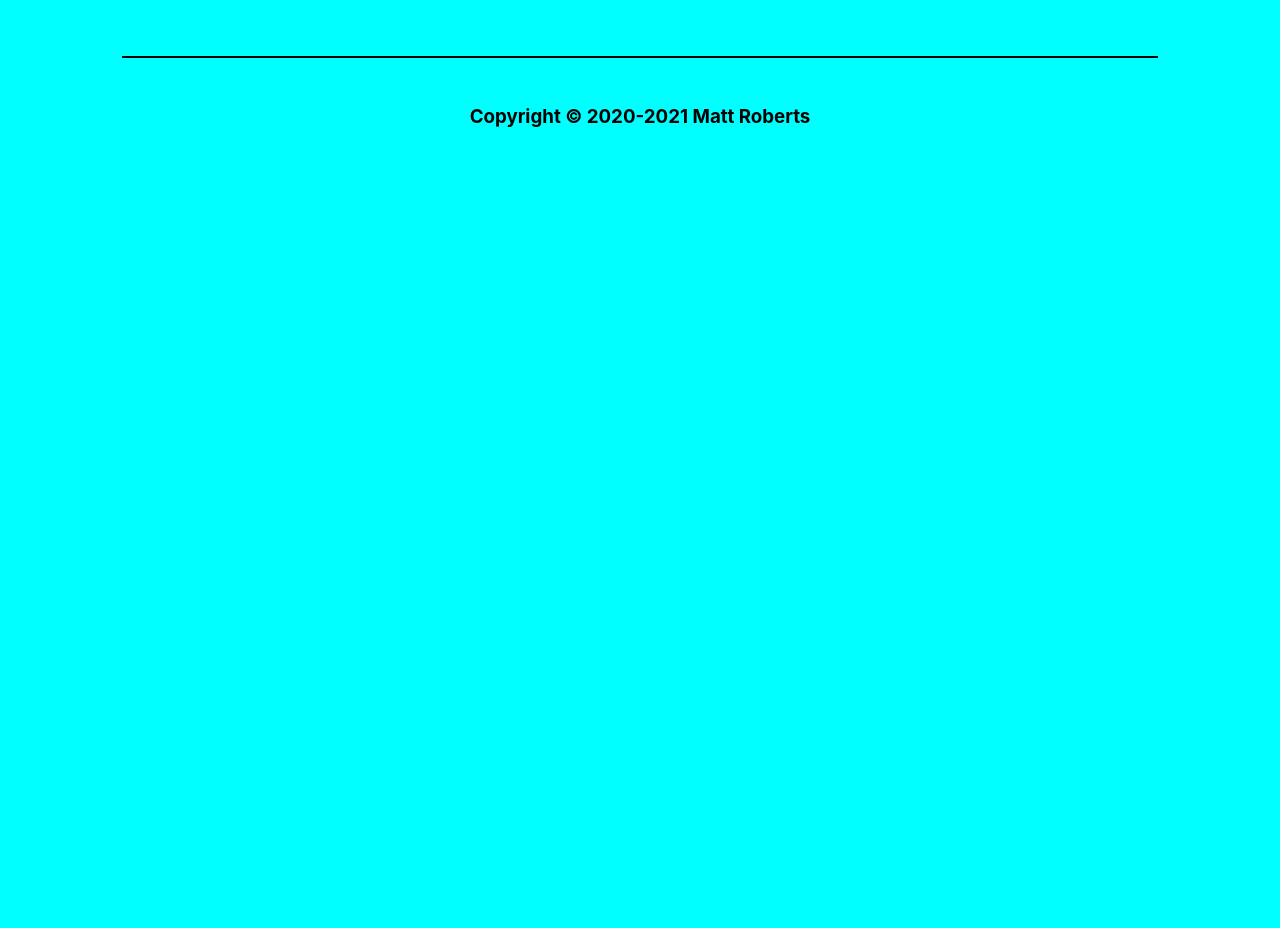
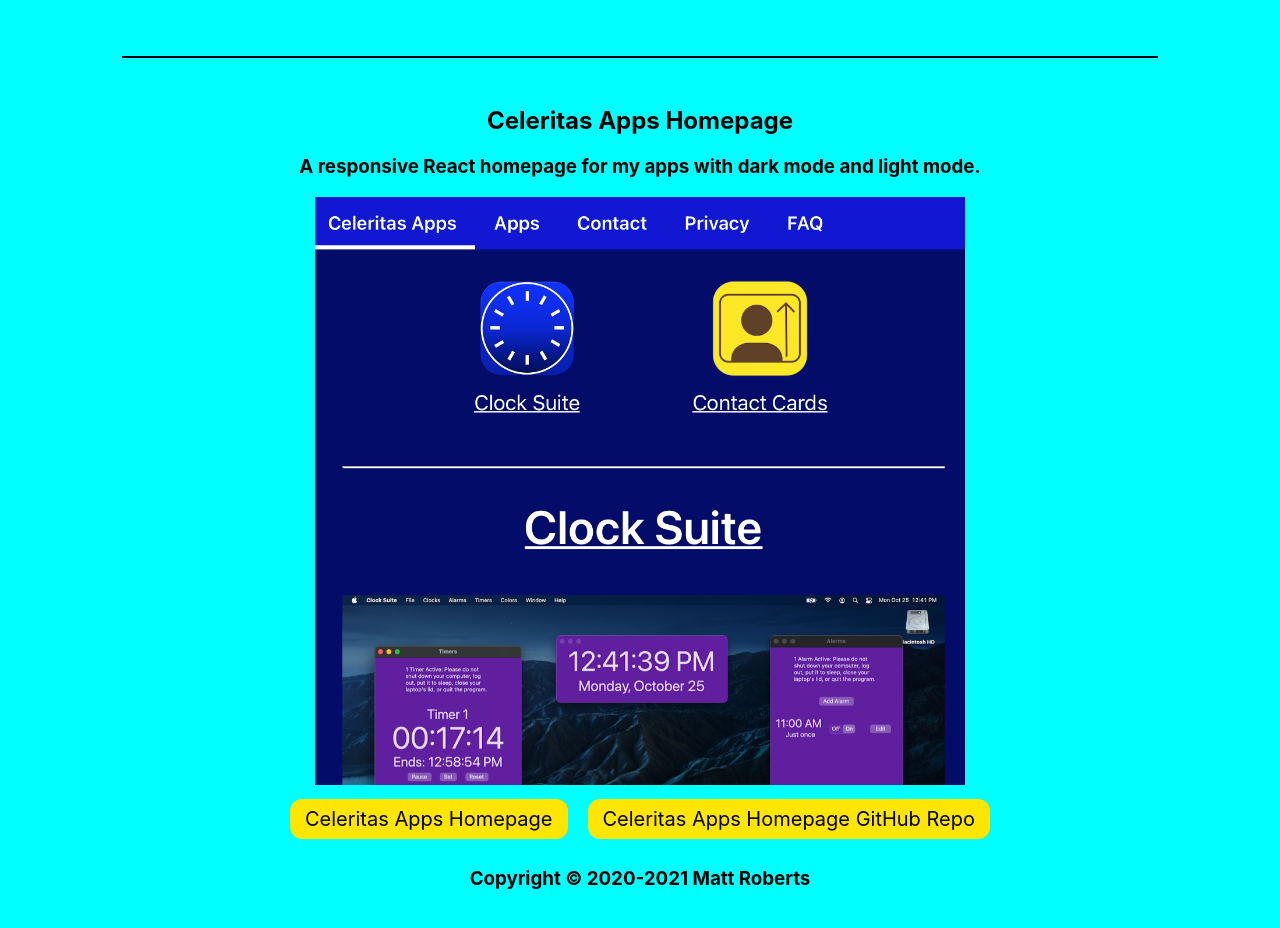
Before and after one commit to matthewrobertsdev/portfolio-homepage, a React (Create React App) app: page / in a window 1280 px wide. Shown: the part 2816-3744 px from the top of the page. Before the commit the page ends 3002 px from the top, so only its background shows below. Built offline with nearby package versions, Linux system fonts and the light colour scheme.

Commit message:
Added details for Celeritas Apps homepage

```diff
--- a/src/App.js
+++ b/src/App.js
@@ -12,6 +12,7 @@ import ContactCardsQRCode from './media/ContactCardsQRCode.png'
 import TeeHeeVideo from './media/Tee-Hee.mp4'
 import TeeHeeScreenShot from './media/Tee-Hee_start_screen.png'
 import BookmarkPageScreenShot from './media/bookmark_page_dark_mode.png'
+import CeleritasAppsHomePage from './media/CeleritasAppsHomePage.png'
 
 function App() {
   return (
@@ -71,6 +72,16 @@ function App() {
       <LinkButton url='https://github.com/matthewrobertsdev/bookmark-page'
       name='Bookmark Page GitHub Repo'/>
       <Spacer/>
+      <ProjectHeadings title='Celeritas Apps Homepage'
+      description="A responsive React homepage for my apps with dark mode and light mode."/>
+      <ImageView src={CeleritasAppsHomePage}
+      alt="Celeritas Apps homepage"
+      classProp='large-image'/>
+      <br/>
+      <LinkButton url='https://matthewrobertsdev.github.io/celeritasapps/#/'
+      name='Celeritas Apps Homepage'/>
+      <LinkButton url='https://github.com/matthewrobertsdev/portfolio-homepage'
+      name='Celeritas Apps Homepage GitHub Repo'/>
     </main>
     <footer>
       <h3 className='text-color'>Copyright © 2020-2021 Matt Roberts</h3>
```
Also changed, not shown: src/media/CeleritasAppsHomePage.png (added).
